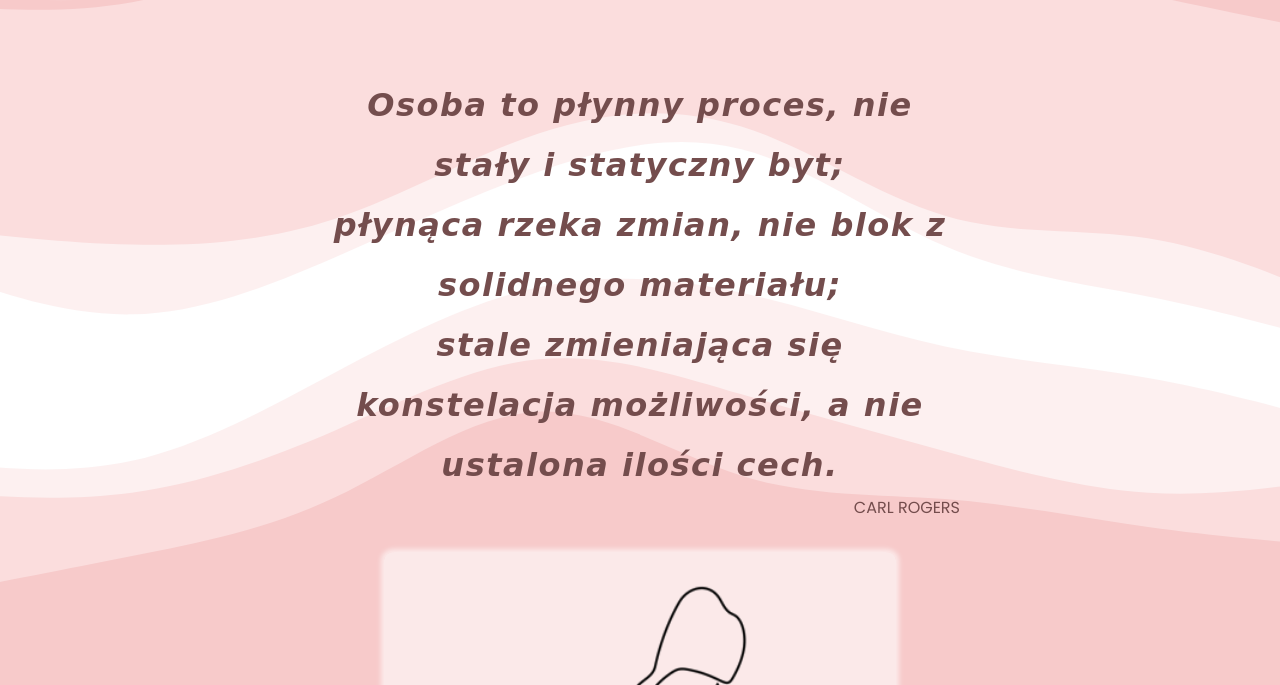
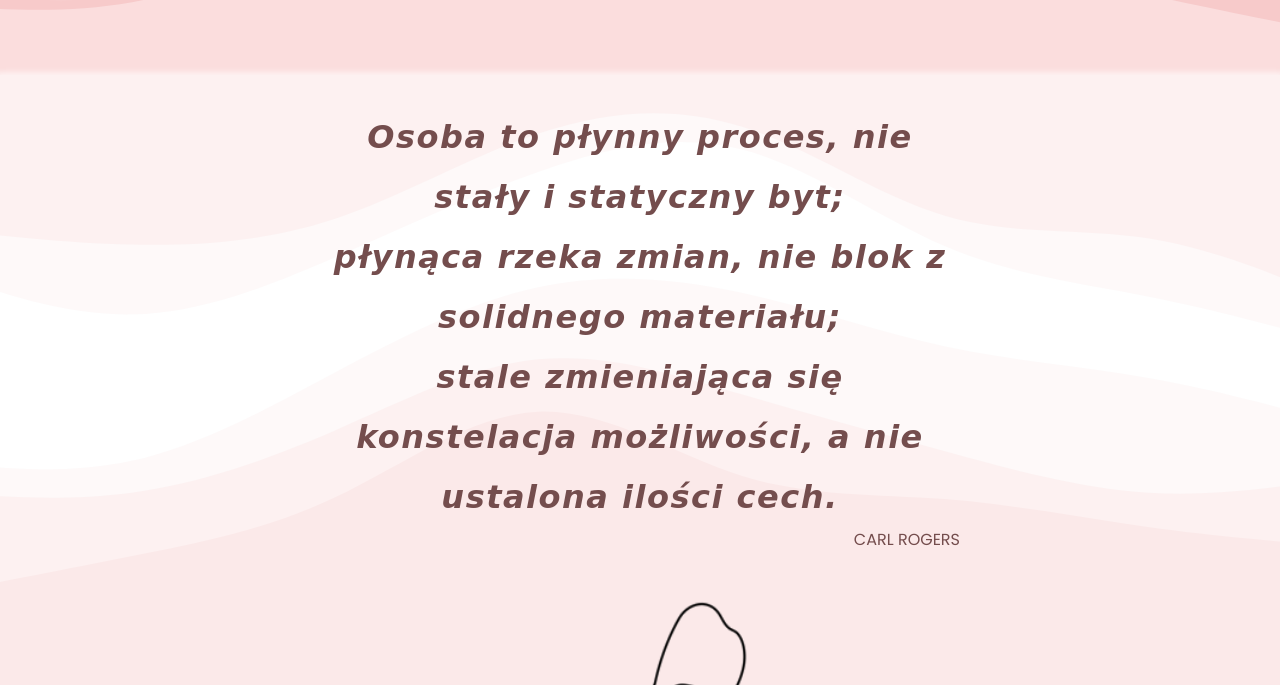
Before and after one commit to malum-web/psychology, a plain HTML site: page index.html in a window 1280 px wide. Shown: the part 115-800 px from the top of the page. Drawn offline with Linux system fonts and the light colour scheme; a web font is replaced by a local one.

Commit message:
main style

```diff
--- a/style.css
+++ b/style.css
@@ -110,13 +110,16 @@ li:hover {
     flex-direction: column;
     justify-content: center;
     align-items: center;
-    gap: 2rem;
+    gap: 1rem;
     margin-top: 5rem;
+    background-color: rgba(255, 255, 255, 0.6);
+    box-shadow: 0 0 5px 3px rgba(255, 255, 255, 0.6);
 }
 
 .main_text {
     width: 50%;
     text-align: center;
+    margin-top: 2rem;
 }
 
 .main_text h1 {
@@ -131,13 +134,9 @@ li:hover {
 }
 
 .img_container {
-    background-color: rgba(255, 255, 255, 0.6);
-    /* padding: 2rem; */
     border-radius: 2%;
     width: 40%;
     text-align: center;
-    box-shadow: 0 0 5px 3px rgba(255, 255, 255, 0.6);
-
 }
 .img_container img {
     width: 600px;
```
